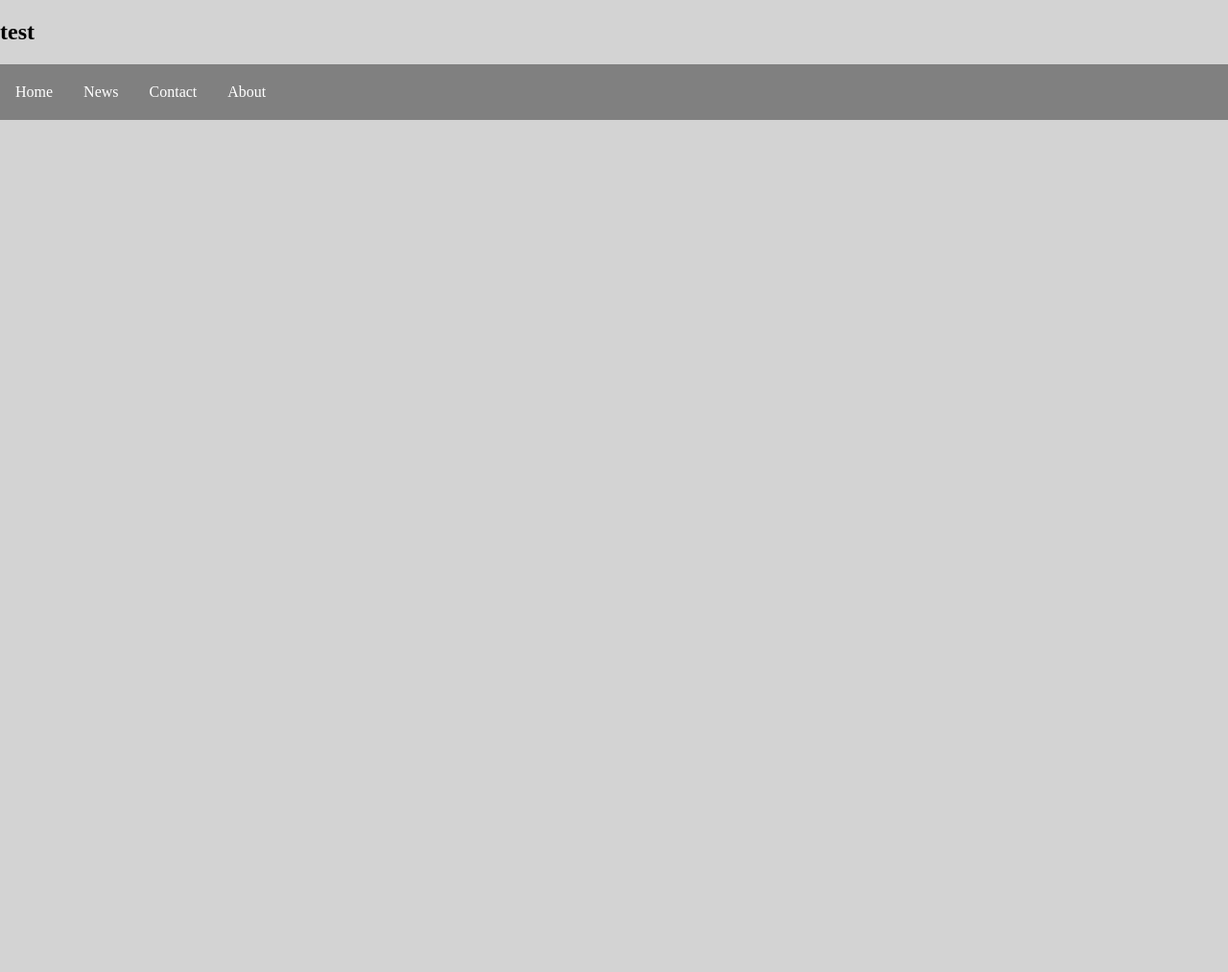
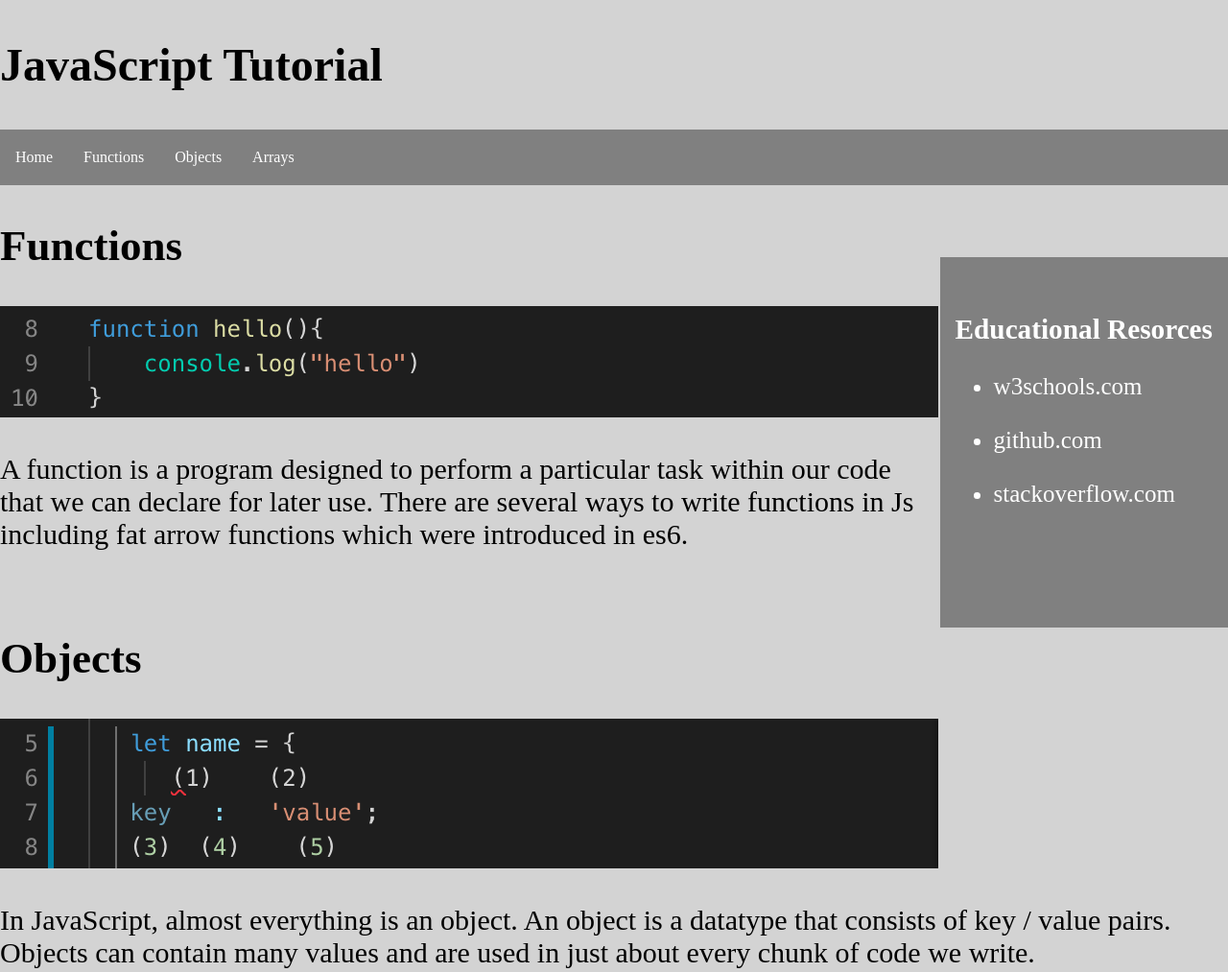
Before and after one commit to ConnorBartlett/storefront, a plain HTML site: page index.html in a window 1280 px wide. Shown: the top 1013 px of the page at 96% size. Before the commit the page ends 800 px from the top, so only its background shows below. Drawn offline with nearby package versions, Linux system fonts and the light colour scheme.

Commit message:
finished store front

```diff
--- a/index.html
+++ b/index.html
@@ -1,17 +1,17 @@
 <!--REQUIREMENTS:
        * A): Must have separate CSS and HTMl files connected through a <link> tag
-        *B): <header>, <nav>, <section>, <a>, <footer>, <article>, <sidebar>
+        *B): *<header>, *<nav>, *<section>, *<a>, *<footer>, *<article>, *<sidebar>
         *C): Must make use of at least one CSS pseudo-class ( :hover for example)
-        D): Must have body content informing the user about the topics listed below
-        E): Links in nav must be able to direct users to the matching topic sections
-        F): Must have at least 3 educational programming links on the site - these links should open in a new tab
-        G): Must make use of at least one AnimateCSS animation
+        *D): Must have body content informing the user about the topics listed below
+        *E): Links in nav must be able to direct users to the matching topic sections
+        *F): Must have at least 3 educational programming links on the site - these links should open in a new tab
+        *G): Must make use of at least one AnimateCSS animation
 
         CONTENT:
         A): You must include and describe at least 3 of the following 5 concepts within your webpage:
-                - Functions
-                - Objects
-                - Arrays
+                *- Functions
+                *- Objects
+                *- Arrays
                 - For loops
                 - Conditionals
      -->
@@ -19,6 +19,7 @@
 <!doctype html>
 <html lang="en">
     <head>
+        <link rel="stylesheet" href="https://cdnjs.cloudflare.com/ajax/libs/animate.css/3.7.0/animate.min.css">
         <meta charset="UTF-8">
         <meta name="viewport" content = "width=device-width, initial-scale=1.0">
         <meta http-equiv="X-UA-Compatible" content="ie=edge">
@@ -27,27 +28,93 @@
     </head>
     <body>
 
+        <!-- HEADER -->
+
+
         <section id="header">
             <header>
-                <h1>test</h1>
+                <h1 class="animated bounceInDown">JavaScript Tutorial</h1>
             </header>
         </section>
+
+
         <!-- NAVBAR-->
 
+
+    <nav class="navbar">
         <section id="navbar">
+
                 <ul>
                     <li><a href="">Home</a></li>
-                    <li><a href="">News</a></li>
-                    <li><a href="">Contact</a></li>
-                    <li><a href="">About</a></li>
+                    <li><a href="#Functions" class="navLink">Functions</a></li>
+                    <li><a href="#Objects" class="navLink">Objects</a></li>
+                    <li><a href="#Arrays" class="navLink">Arrays</a></li>
+                </ul>
+
+        </section>
+    </nav>
+        <!--SIDEBAR-->
+
+        <section id="sidebar">
+            <nav class="sidebar">
+                <h1>Educational Resorces</h1>
+                <ul>
+                    <li><a href="https://www.w3schools.com/">w3schools.com</a></li>
+                    <br>
+                    <li><a href="https://github.com/">github.com</a></li>
+                    <br>
+                    <li><a href="https://stackoverflow.com/">stackoverflow.com</a></li>
+
                 </ul>
             </nav>
         </section>
 
-        <!-- HEADER -->
+
 
         <!-- MAIN CONTENT-->
 
+        <section id="Functions">
+            <h1 class="animated bounceInDown delay-1s">Functions</h1>
+                <img src="./projphotos/fun-scrn.jpg">
+                <p>
+                    A function is a program designed to perform a particular task within our code that we can declare for later use.  There are several ways to write functions in Js including fat arrow functions which were introduced in es6.
+
+        </section>
+
+        <br>
+
+        <section id="Objects">
+            <h1 class="animated bounceInDown delay-2s">Objects</h1>
+            <img src="./projphotos/object-scrn.jpg">
+            <p>
+                In JavaScript, almost everything is an object. An object is a datatype that consists of key / value pairs. Objects can contain many values and are used in just about every chunk of code we write.
+            </p>
+        </section>
+
+        <br>
+
+        <section id="Arrays">
+            <h1 class="animated bounceInDown
+         delay-3s">Arrays</h1>
+         <img src="./projphotos/array-scrn.jpg">
+            <p>
+                An Array is an object in JavaScript which stores multiple different values in a single variable. Arrays are a great solution to storing large amounts of information since we are able to loop through them and pull the information we have stored later on.
+            </p>
+        </section>
+
+        <br>
+        <br>
+        <br>
+        <br>
+
+
         <!-- FOOTER -->
+        <article id=footer>
+            <footer>
+
+                Made by Connor Bartlett
+
+            </footer>
+        </article>
     </body>
 </html>
--- a/main.css
+++ b/main.css
@@ -5,7 +5,7 @@ body{
 }
 
 
-ul {
+.navbar #navbar ul {
     list-style-type: none;
     margin: 0;
     padding: 0;
@@ -13,23 +13,69 @@ ul {
     overflow: hidden;
   }
 
-li {
+.navbar #navbar ul li {
     float: left;
 
 }
 
-li a{
+.navbar #navbar ul li a{
 display: block;
 padding: 20px 16px;
 text-decoration: none;
 color: white;
 }
 
-li a:hover {
-    background-color: red;
+#sidebar{
+display: block;
+padding: 30px 16px;
+float: right;
+padding-bottom: 100px;
+background-color: gray;
+color: white;
+margin-top: 75px;
+font-size: 25px;
+}
+
+#sidebar a{
+    color: white;
+    text-decoration: none;
+    list-style-type: none;
+    overflow: hidden;
+
+
+}
+
+#sidebar a:hover{
+    background-color: black;
 }
 
 
-header{
+
+.navbar #navbar ul li a:hover {
+    background-color:black;
+}
+
+
+#header{
     background-color: lightgrey;
+    font-size: 32px;
+    float: middle;
+
 }
+
+
+#Functions{
+    font-size: 30px;
+}
+
+#Objects{
+    font-size: 30px;
+}
+
+#Arrays{
+    font-size: 30px;
+}
+
+#footer{
+    background-color: gray;
+}
```
Also changed, not shown: projphotos/array-scrn.jpg (added), projphotos/fun-scrn.jpg (added), projphotos/object-scrn.jpg (added).
